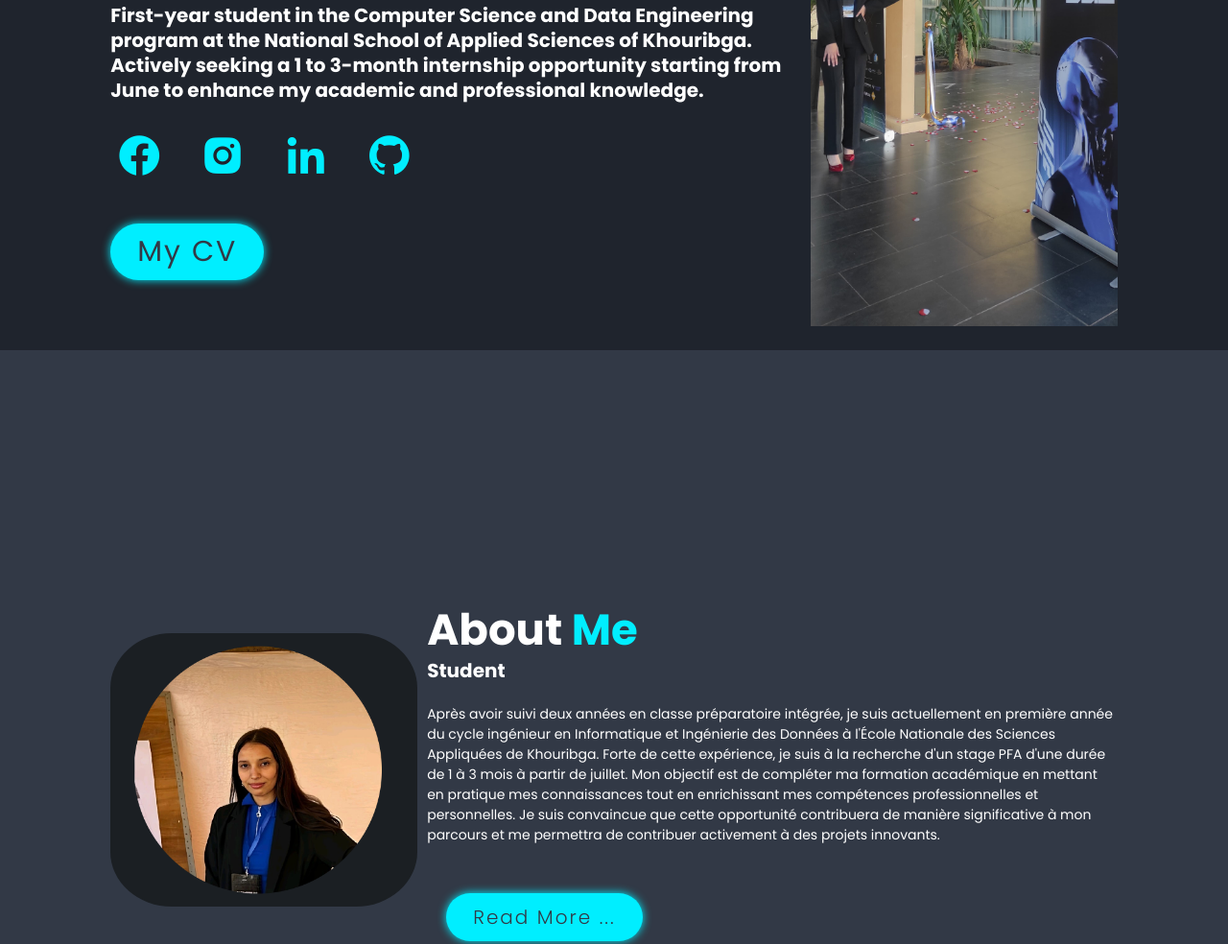
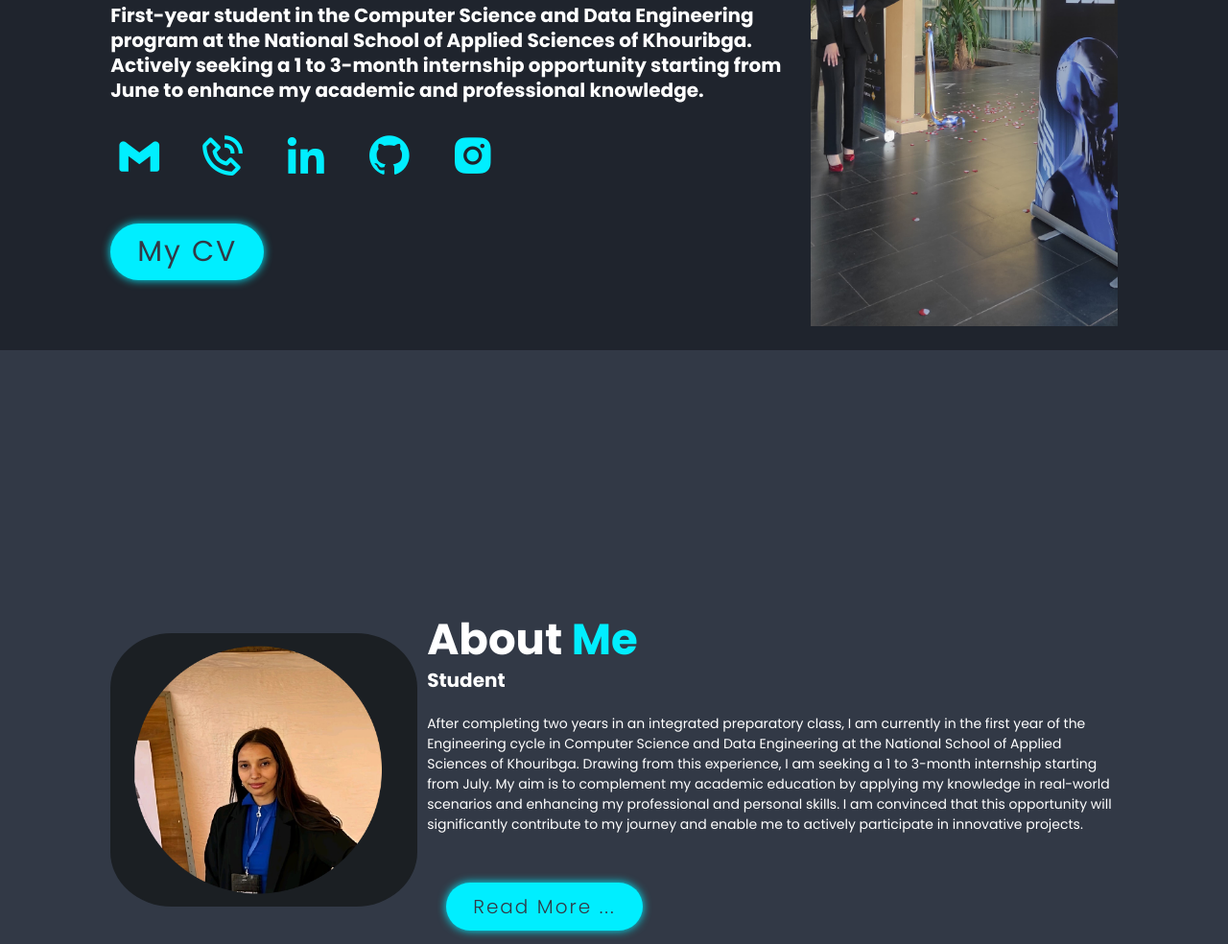
Before and after one commit to oumi-beep/mypotfolioo, a plain HTML site: page index.html in a window 1280 px wide. Shown: the part 471-1455 px from the top of the page at 96% size. Drawn offline with nearby package versions, Linux system fonts and the light colour scheme.

Commit message:
Update index.html

```diff
--- a/index.html
+++ b/index.html
@@ -6,7 +6,7 @@
     <title>My Potfolio </title>
     <link href='https://unpkg.com/boxicons@2.1.4/css/boxicons.min.css' rel='stylesheet'>
     <link rel="stylesheet" href="css/style.css">
-</head>
+
 <body>
     <header class="header">
         <a href="#" class="logo">Its My Potfolio </a>
@@ -28,18 +28,21 @@
                  Actively seeking a 1 to 3-month internship opportunity starting from June to enhance my academic and professional knowledge.
             </p>
             <div class="social-media">
-                <a href="#"><i class='bx bxl-facebook-circle'></i></a>
+                <a href="mailto:oumaimaelalami122@gmail.com" target="_blank" style="--i:6"><i class='bx bxl-gmail'></i></a>
+                <a href="tel:+212681930119" ><i class='bx bx-phone-call'></i></a>
+                <a href="https://www.linkedin.com/in/oumaima-el-alami-906276246"><i class='bx bxl-linkedin'></i></a>
+                <a href="https://github.com/oumi-beep"><i class='bx bxl-github'></i></a>
                 <a href="https://www.instagram.com/_.el_alami/"><i class='bx bxl-instagram-alt'></i></a>
-                <a href="#"><i class='bx bxl-linkedin' ></i></a>
-                <a href="#"><i class='bx bxl-github'></i></a>
-                <a href="#"></a>
             </div>
+
             <a href="images/EL ALAMI OUMAIMA CV.pdf" class="btn">My CV </a>
         </div>
+
         <div class="home-img">
             <img src="images/profile.jpg" alt="">
         </div>
     </section>
+
 <!-- about me  -->
     <section class="about" id="about">
         <div class="about-img">
@@ -48,12 +51,15 @@
         <div class="about-content">
             <h2 class="heading">About <span>Me </span></h2>
             <h3>Student</h3>
-            <p>Après avoir suivi deux années en classe préparatoire intégrée, je suis actuellement en première année du cycle ingénieur en Informatique
-                et Ingénierie des Données à l'École Nationale des Sciences Appliquées de Khouribga. Forte de cette expérience,
-                je suis à la recherche d'un stage PFA d'une durée de 1 à 3 mois à partir de juillet. Mon objectif est de compléter
-                ma formation académique en mettant en pratique mes connaissances tout en enrichissant mes compétences professionnelles et personnelles.
-                Je suis convaincue que cette opportunité contribuera de manière significative à mon parcours et me permettra
-                de contribuer activement à des projets innovants.
+            <p>After completing two years in an integrated preparatory class,
+                 I am currently in the first year of the Engineering cycle in
+                 Computer Science and Data Engineering at the National School of
+                  Applied Sciences of Khouribga. Drawing from this experience,
+                  I am seeking a 1 to 3-month internship starting from July.
+                  My aim is to complement my academic education by applying
+                  my knowledge in real-world scenarios and enhancing my professional and personal skills.
+                   I am convinced that this opportunity will significantly contribute
+                 to my journey and enable me to actively participate in innovative projects.
             </p>
             <a href="#" class="btm">Read More ...</a>
         </div>
@@ -72,7 +78,7 @@
                         dfhbhehdvdhveçdgvc
                         wddfgvdhvsdbfjvfvfh
                     </p>
-                    <a href="#"><i class='bx bx-link-alt'></i></a>
+                    <a href="https://oumi-beep.github.io/module5/iindex.html"><i class='bx bx-link-alt'></i></a>
                 </div>
             </div>
 
@@ -139,7 +145,7 @@
     </section>
 <!-- Section Contact -->
 <section id="contact">
-    <h2>Contactez-moi</h2>
+    <h2>Contact me</h2>
     <form id="contact-form">
       <table>
         <tr> <!-- Première ligne -->
@@ -159,7 +165,7 @@
           <td colspan="2"><textarea id="message" name="message" required></textarea></td> <!-- colspan="2" pour une seule cellule qui s'étend sur deux colonnes -->
         </tr>
       </table>
-      <button type="submit">Envoyer</button>
+      <button type="submit">Submit</button>
     </form>
     <div id="response-message"></div>
   </section>
@@ -187,5 +193,6 @@
       });
     });
   </script>
+
 </body>
 </html>
```
